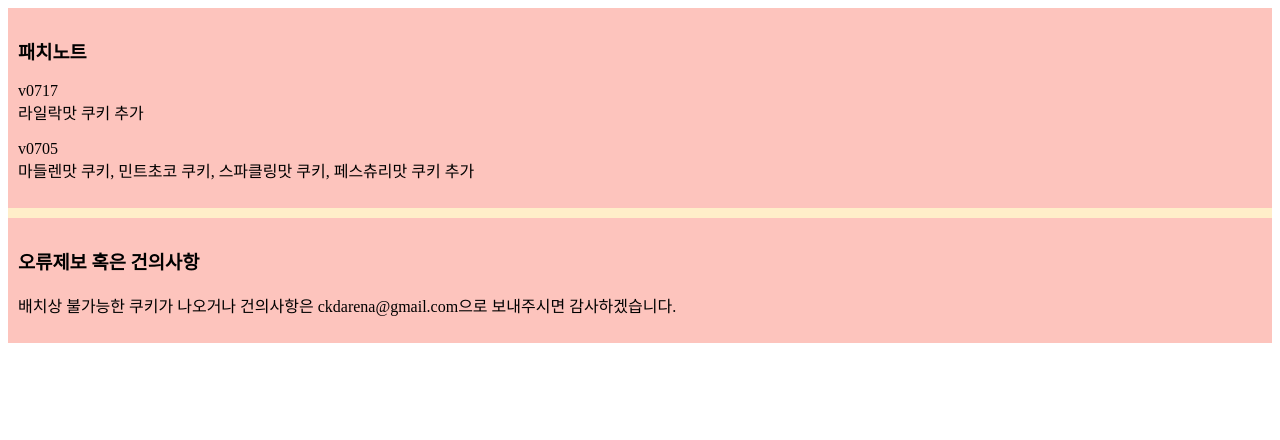
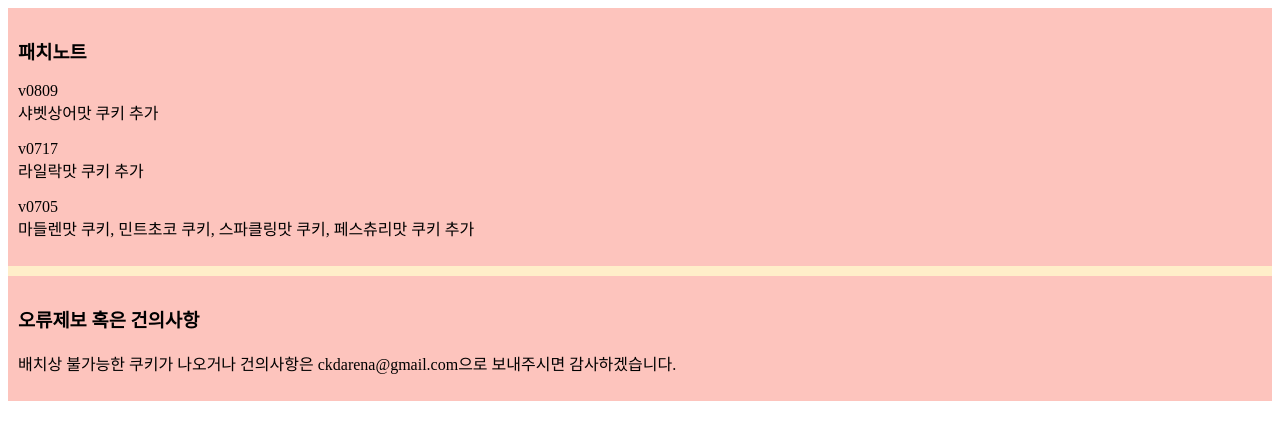
Before and after one commit to PancakeCookie/CookingDomArena, a plain HTML site: page QnA.html in a window 1280 px wide. Drawn offline with Linux system fonts and the light colour scheme.

Commit message:
샤벳상어맛 쿠키 추가

```diff
--- a/QnA.html
+++ b/QnA.html
@@ -12,6 +12,10 @@
         style="background-color: #fdc4bd; padding: 10px"
       >
         <h3>패치노트</h3>
+        <p>
+          v0809<br />
+          샤벳상어맛 쿠키 추가
+        </p>
         <p>
           v0717<br />
           라일락맛 쿠키 추가
```
Also changed, not shown: File/Img/490.png (added), File/Img/950.png (added), 쿠키순서 v0809.txt (renamed from 쿠키순서 v0717.txt).
